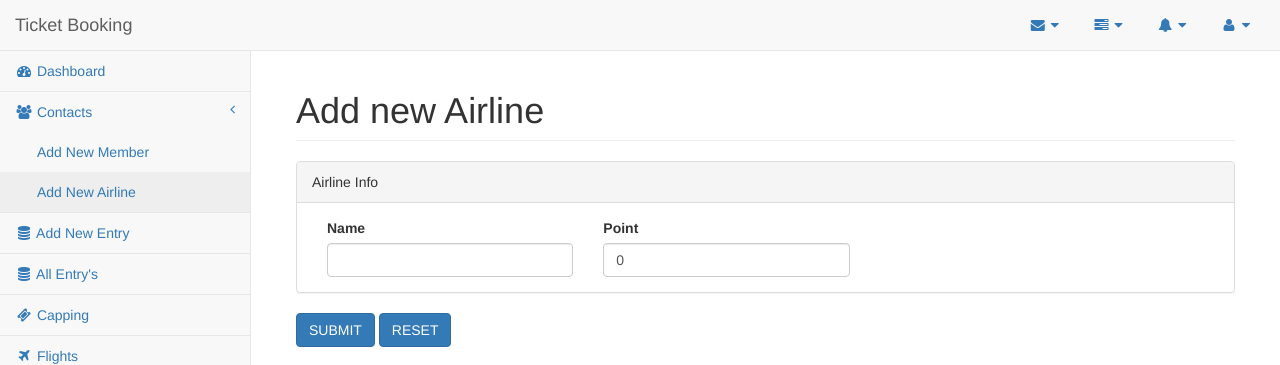
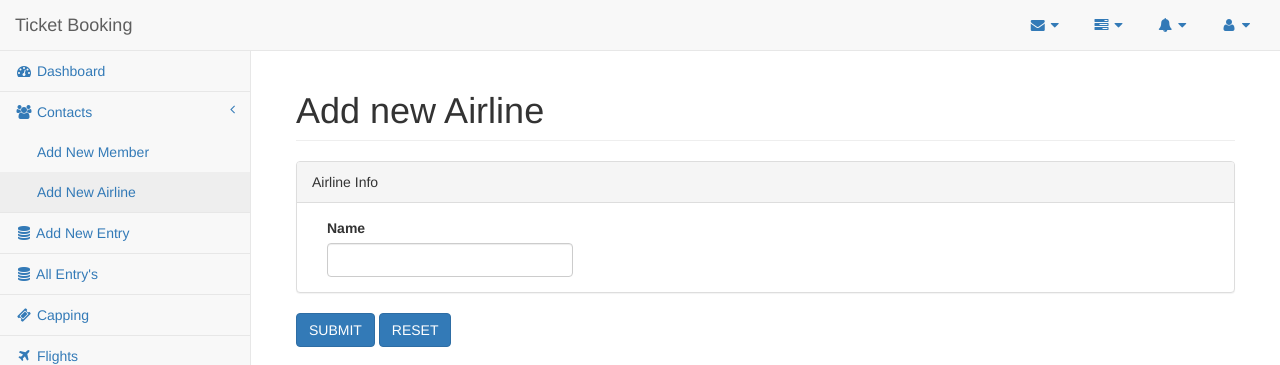
Before and after one commit to sadik061/AgencyTicketBooking, a PHP site: page /pages/NewAirline.php in a window 1280 px wide. Shown: the top 365 px of the page. Run offline with PHP 8.4, Linux system fonts and the light colour scheme; the visitor is signed in with stand-in values (Sample User, id 1); data that the repository does not hold is empty.

Commit message:
hide airlines point input field

```diff
--- a/pages/NewAirline.php
+++ b/pages/NewAirline.php
@@ -56,8 +56,8 @@
                                     <input id="name" name="Name" class="form-control">
                                 </div>
                                 <div class="col-xs-4">
-                                    <label>Point</label>
-                                    <input id="point" name="point" class="form-control">
+
+                                    <input type="hidden" id="point" name="point" class="form-control">
                                 </div>
 
                             </div>
```
